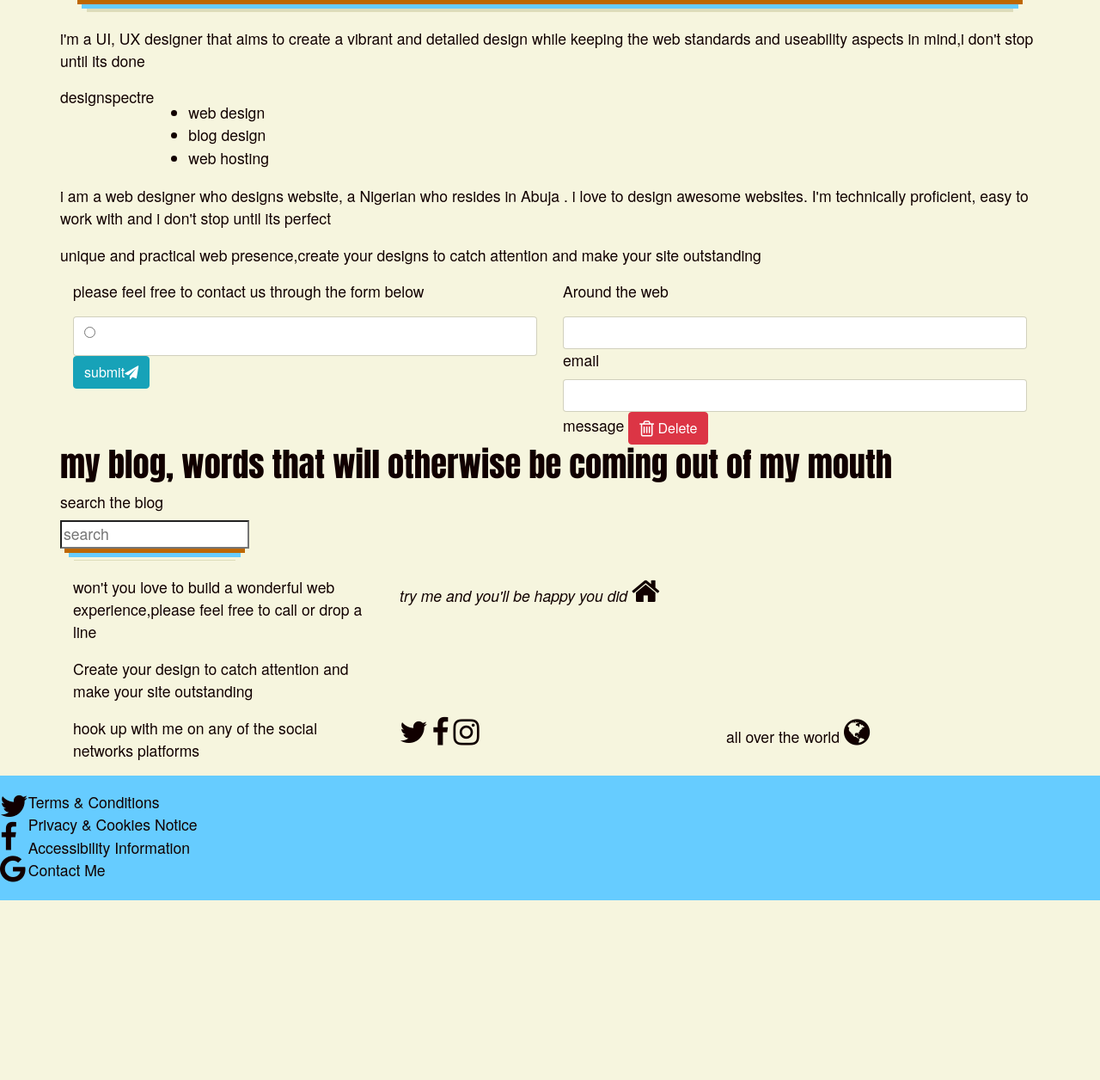
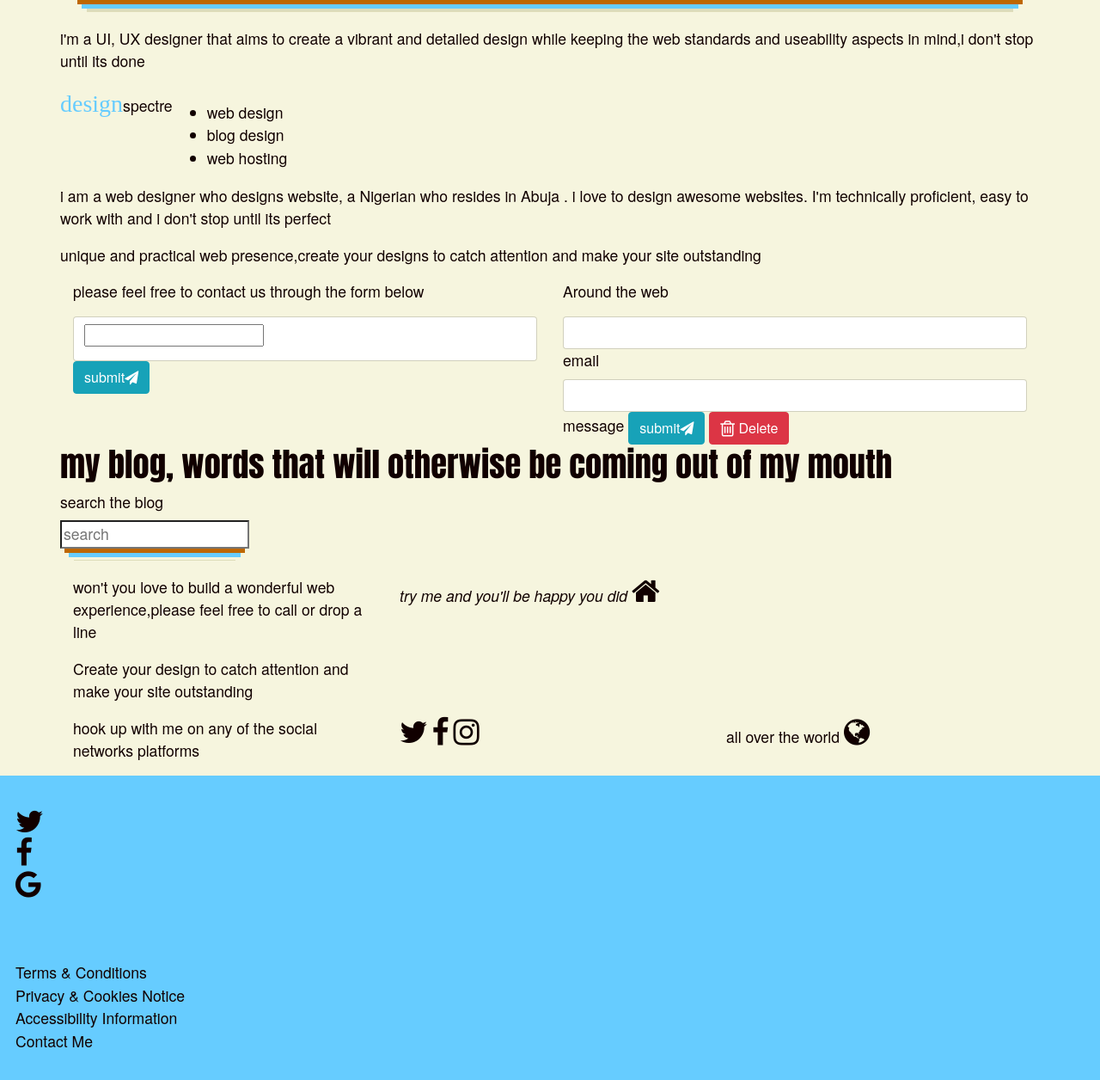
Before and after one commit to mcube25/web-growth, a plain HTML site: page index.html in a window 1280 px wide. Shown: the part 815-2071 px from the top of the page at 86% size. Before the commit the page ends 1862 px from the top, so only its background shows below. Drawn offline with nearby package versions, Linux system fonts and the light colour scheme; some icons are missing.

Commit message:
footer margin

```diff
--- a/index.html
+++ b/index.html
@@ -63,16 +63,17 @@
             <div class="col">
                 <p>please feel free to contact us through the form below</p>
                 <form class="form-control" action="get-in-touch">
-                    <label><input type="radio"name="personality"></label>
+                    <label><input type=""name="personality"></label>
                 </form>
                 <button class="btn btn--block btn-info">submit<i class="fa fa-paper-plane"></i></button>
             </div>
             <div class="col">
-                <span><p>Around the web</p></span>
+                <p>Around the web</p>
                 <input type="text" class="form-control">
                 <label for="email">email</label>
                 <input type="text" class="form-control">
                 <label for="message">message</label>
+                 <button class="btn btn--block btn-info">submit<i class="fa fa-paper-plane"></i></button>
                 <a class="btn btn-danger" href="#">
                     <i class="fa fa-trash-o fa-lg"></i> Delete</a>
             </div>
@@ -112,15 +113,15 @@
     </div>
     <footer>
         <div class="site-footer">
-            <div class="site-footer-body">
-                <div class="">
+            <div class="row">
+                <div class="col-sm-6">
                     <ul class="list-unstyled">
                         <li class="social-nav__item"><a href="#"><i class="fa fa-twitter fa-2x"></i></a></li>
                         <li class="social-nav__item"><a href="#"><i class="fa fa-facebook fa-2x"></i></a></li>
                         <li class="social-nav__item"><a href="#"><i class="fa fa-google fa-2x"></i></a></li>
                     </ul>
                 </div>
-                <div class="">
+                <div class="col-sm-6">
                     <ul class="list-unstyled">
                         <li class="site-footer__item site-footer__item--inline">
                             <a href="https://www..com/help/articles/terms-and-conditions" class="site-footer__link" target="_blank">Terms &amp; Conditions</a>
--- a/pile.css
+++ b/pile.css
@@ -52,8 +52,8 @@ dir {
     margin-bottom: 2rem;
 }
 
-.site-footer-body {
-    display: flex;
+footer {
+    display: block;
     position: relative;
     background-color: #66ccff;
     color: #100;
@@ -62,3 +62,12 @@ dir {
 a {
     color: #100;
 }
+span {
+    color: #66ccff;
+    font-size: 28px;
+    font-family: nova;
+    font-style: bold;
+}
+.col-sm-6 {
+    margin: 18px;
+}
```
